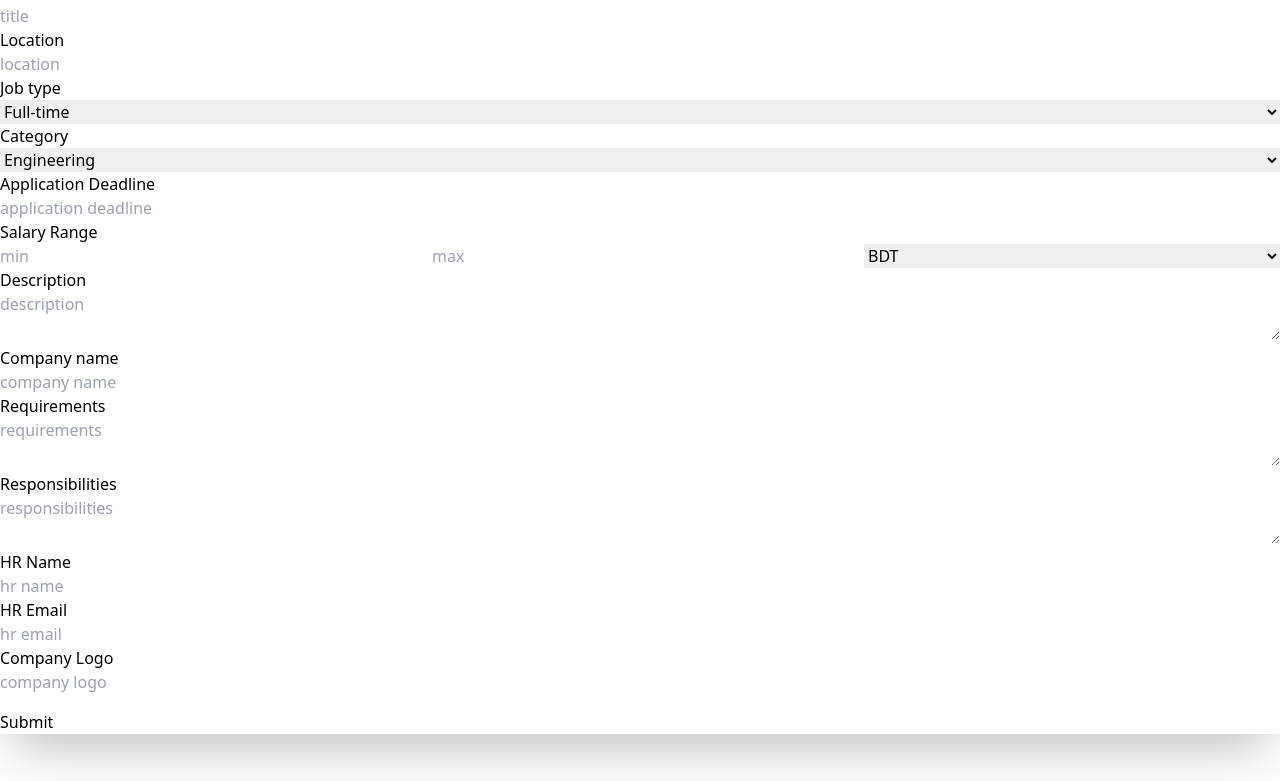
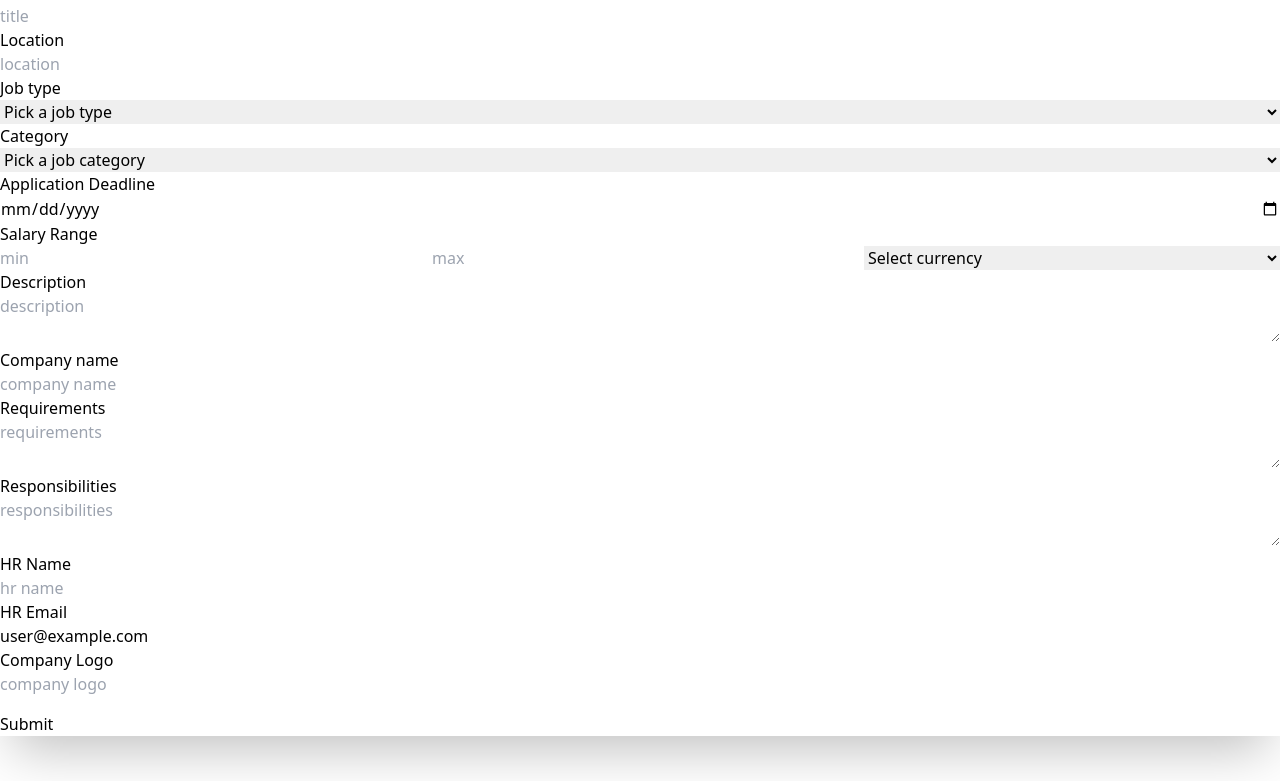
Before and after one commit to subas-roy/job-portal-client, a React (Vite) app: page /addJob in a window 1280 px wide. Shown: the part 364-1145 px from the top of the page. Built offline with nearby package versions, Linux system fonts and the light colour scheme; no server answers; sample sign-in values are in the browser's storage.

Commit message:
Required field and alert

```diff
--- a/src/pages/AddJob/AddJob.jsx
+++ b/src/pages/AddJob/AddJob.jsx
@@ -1,5 +1,9 @@
+import Swal from "sweetalert2";
+import useAuth from "../../hooks/useAuth";
 
 const AddJob = () => {
+
+    const {user} = useAuth();
 
     const handleAddJob = e => {
         e.preventDefault();
@@ -18,7 +22,17 @@ const AddJob = () => {
             body: JSON.stringify(newJob)
         })
             .then(res => res.json())
-            .then(data => console.log(data))
+            .then(data => {
+                if (data.insertedId) {
+                    Swal.fire({
+                        position: "top-end",
+                        icon: "success",
+                        title: "Job added successfully!",
+                        showConfirmButton: false,
+                        timer: 1500
+                    });
+                }
+            })
     }
 
     return (
@@ -28,18 +42,18 @@ const AddJob = () => {
                 <fieldset className="fieldset">
                     <form onSubmit={handleAddJob}>
                         <label className="label">Title</label>
-                        <input type="title" name="title" className="input w-full" placeholder="title" />
+                        <input type="title" name="title" className="input w-full" placeholder="title" required />
                         <label className="label">Location</label>
-                        <input type="text" title="location" className="input w-full" placeholder="location" />
+                        <input type="text" title="location" className="input w-full" placeholder="location" required />
                         <label className="label">Job type</label>
-                        <select defaultValue="Full-time" name="type" className="select select-ghost w-full">
+                        <select defaultValue="Pick a job type" name="type" className="select select-ghost w-full">
                             <option disabled={true}>Pick a job type</option>
                             <option>Full-time</option>
                             <option>Intern</option>
                             <option>Part-time</option>
                         </select>
                         <label className="label">Category</label>
-                        <select defaultValue="Engineering" name="category" className="select select-ghost w-full">
+                        <select defaultValue="Pick a job category" name="category" className="select select-ghost w-full">
                             <option disabled={true}>Pick a job category</option>
                             <option>Engineering</option>
                             <option>Marketing</option>
@@ -47,12 +61,12 @@ const AddJob = () => {
                             <option>Teaching</option>
                         </select>
                         <label className="label">Application Deadline</label>
-                        <input type="text" name="deadline" className="input w-full" placeholder="application deadline" />
+                        <input type="date" name="deadline" className="input w-full" required />
                         <label className="label">Salary Range</label>
                         <div className="grid grid-cols-1 lg:grid-cols-3 gap-4">
-                            <input type="number" name="min" className="input w-full" placeholder="min" />
-                            <input type="number" name="max" className="input w-full" placeholder="max" />
-                            <select defaultValue="BDT" name="currency" className="select select-ghost w-full">
+                            <input type="number" name="min" className="input w-full" placeholder="min" required />
+                            <input type="number" name="max" className="input w-full" placeholder="max" required />
+                            <select defaultValue="Select currency" name="currency" className="select select-ghost w-full">
                                 <option disabled={true}>Select currency</option>
                                 <option>BDT</option>
                                 <option>INR</option>
@@ -60,19 +74,19 @@ const AddJob = () => {
                             </select>
                         </div>
                         <label className="label">Description</label>
-                        <textarea className="textarea textarea-ghost w-full" name="description" placeholder="description"></textarea>
+                        <textarea className="textarea textarea-ghost w-full" name="description" placeholder="description" required></textarea>
                         <label className="label">Company name</label>
-                        <input type="text" name="company_name" className="input w-full" placeholder="company name" />
+                        <input type="text" name="company_name" className="input w-full" placeholder="company name" required />
                         <label className="label">Requirements</label>
-                        <textarea className="textarea textarea-ghost w-full" name="requirements" placeholder="requirements"></textarea>
+                        <textarea className="textarea textarea-ghost w-full" name="requirements" placeholder="requirements" required></textarea>
                         <label className="label">Responsibilities</label>
-                        <textarea className="textarea textarea-ghost w-full" name="responsibilities" placeholder="responsibilities"></textarea>
+                        <textarea className="textarea textarea-ghost w-full" name="responsibilities" placeholder="responsibilities" required></textarea>
                         <label className="label">HR Name</label>
-                        <input type="text" name="hr_name" className="input w-full" placeholder="hr name" />
+                        <input type="text" name="hr_name" className="input w-full" placeholder="hr name" required />
                         <label className="label">HR Email</label>
-                        <input type="text" name="hr_email" className="input w-full" placeholder="hr email" />
+                        <input type="text" defaultValue={user?.email} name="hr_email" className="input w-full" placeholder="hr email" required />
                         <label className="label">Company Logo</label>
-                        <input type="url" name="company_logo" className="input w-full" placeholder="company logo" />
+                        <input type="url" name="company_logo" className="input w-full" placeholder="company logo" required />
                         <button className="btn btn-primary mt-4">Submit</button>
                     </form>
                 </fieldset>
--- a/src/pages/JobApply/JobApply.jsx
+++ b/src/pages/JobApply/JobApply.jsx
@@ -30,6 +30,7 @@ const JobApply = () => {
         })
             .then(res => res.json())
             .then(data => {
+                if (data.insertedId) {
                     Swal.fire({
                         position: "top-end",
                         icon: "success",
@@ -37,6 +38,7 @@ const JobApply = () => {
                         showConfirmButton: false,
                         timer: 1500
                     });
+                }
                 navigate('/myApplications');
             })
     }
--- /dev/null
+++ b/src/pages/MyPostedJobs/MyPostedJobs.jsx
@@ -0,0 +1,10 @@
+
+const MyPostedJobs = () => {
+    return (
+        <div>
+            <h2 className="text-3xl">My posted jobs</h2>
+        </div>
+    );
+};
+
+export default MyPostedJobs;
```
Lines whose indentation alone changed are shown as unchanged.
